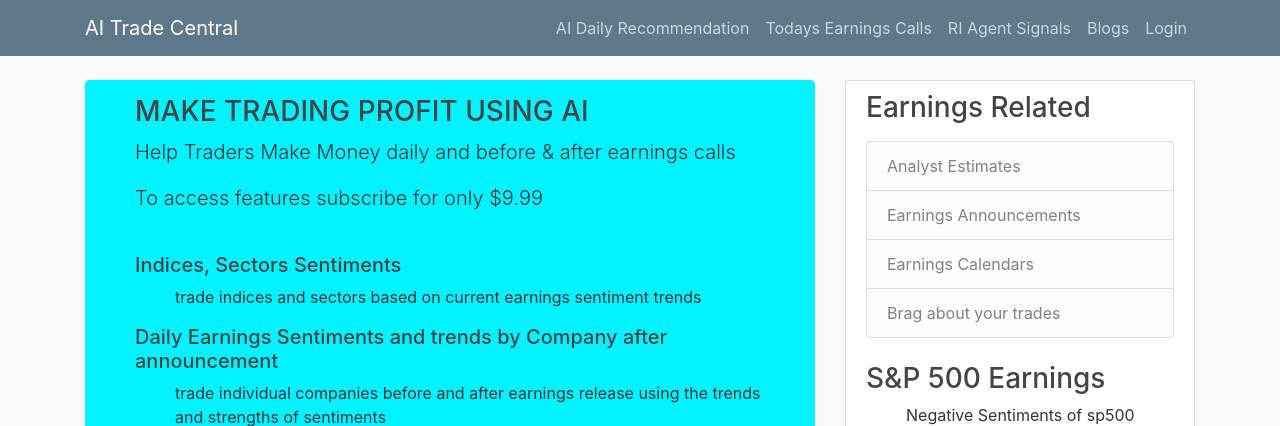
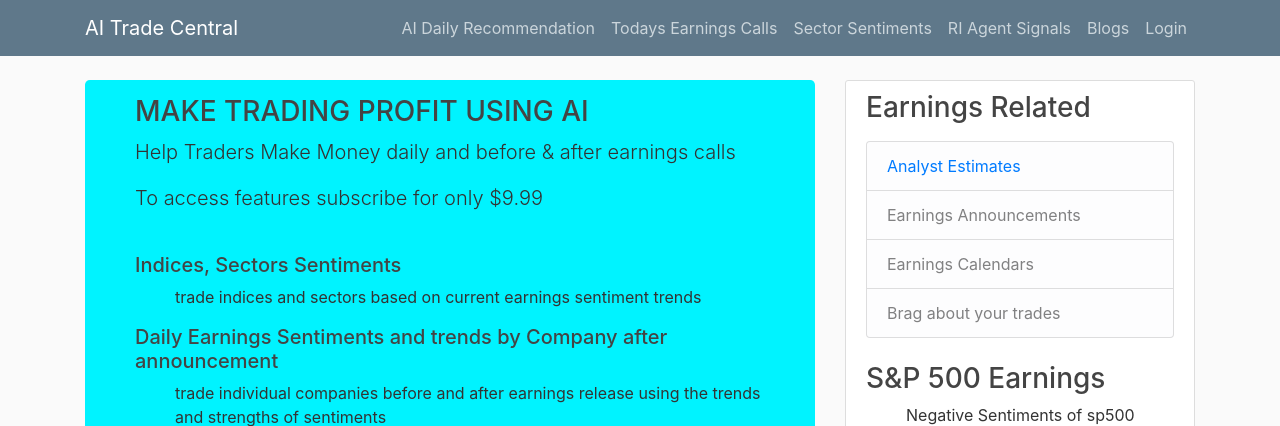
Before and after one commit to MCRen88/AI_Trade_Central, a Flask app: page /about in a window 1280 px wide. Shown: the top 426 px of the page. Run offline with Flask 2, Linux system fonts and the light colour scheme; some libraries are stand-ins or nearby versions.

Commit message:
added sector sentiments tab

```diff
--- a/earnings/templates/layout.html
+++ b/earnings/templates/layout.html
@@ -37,6 +37,7 @@
 
                 <a class="nav-item nav-link" href="{{ url_for('ml') }}">AI Daily Recommendation</a>
                 <a class="nav-item nav-link" href="{{ url_for('daily') }}">Todays Earnings Calls</a>
+                <a class="nav-item nav-link" href="{{ url_for('information_technology') }}">Sector Sentiments</a>
                 <a class="nav-item nav-link" href="{{ url_for('agent') }}">RI Agent Signals</a>
                 <a class="nav-item nav-link" href="{{ url_for('blog') }}">Blogs</a>
                 <a class="nav-item nav-link" href="{{ url_for('new_post') }}">Post</a>
@@ -45,6 +46,7 @@
               {% else %}
                 <a class="nav-item nav-link" href="{{ url_for('about') }}">AI Daily Recommendation</a>
                 <a class="nav-item nav-link" href="{{ url_for('about') }}">Todays Earnings Calls</a>
+                <a class="nav-item nav-link" href="{{ url_for('about') }}">Sector Sentiments</a>
                 <a class="nav-item nav-link" href="{{ url_for('about') }}">RI Agent Signals</a>
                 <a class="nav-item nav-link" href="{{ url_for('about') }}">Blogs</a>
                 <a class="nav-item nav-link" href="{{ url_for('login') }}">Login</a>
@@ -74,7 +76,9 @@
             <h3>Earnings Related</h3>
             <p class='text-muted'>
               <ul class="list-group">
-                <li class="list-group-item list-group-item-light">Analyst Estimates</li>
+                <li class="list-group-item list-group-item-light">
+                  <a href= "https://finance.yahoo.com/quote/GOOG/analysis?p=GOOG" >Analyst Estimates</a>
+                </li>
                 <li class="list-group-item list-group-item-light">Earnings Announcements</li>
                 <li class="list-group-item list-group-item-light">Earnings Calendars</li>
                 <li class="list-group-item list-group-item-light">Brag about your trades</li>
```
